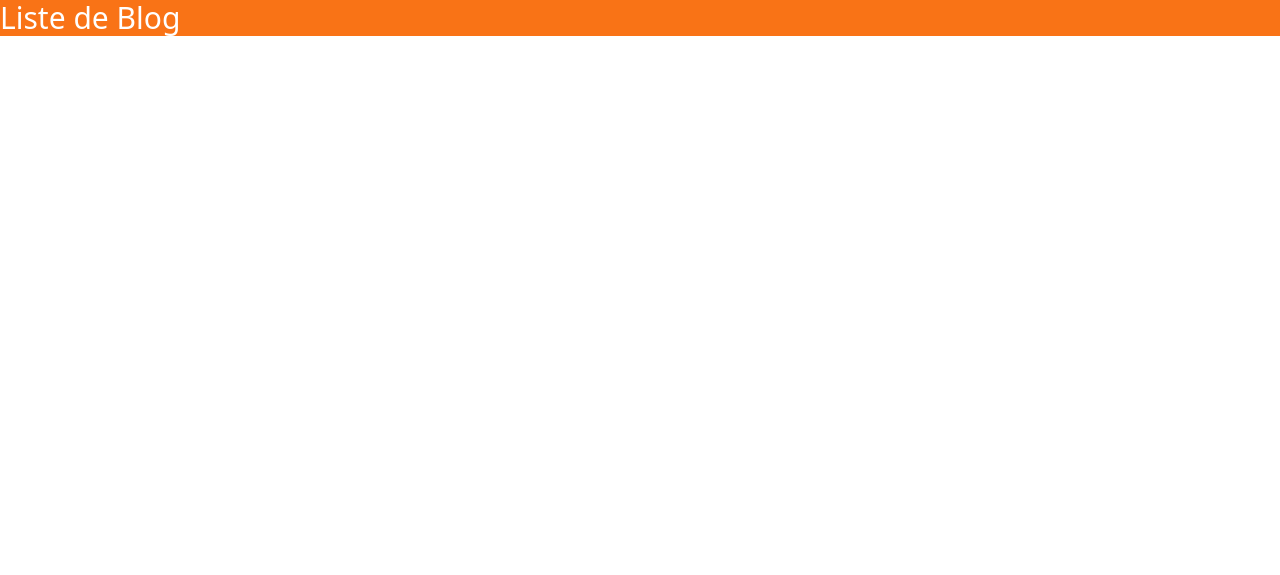
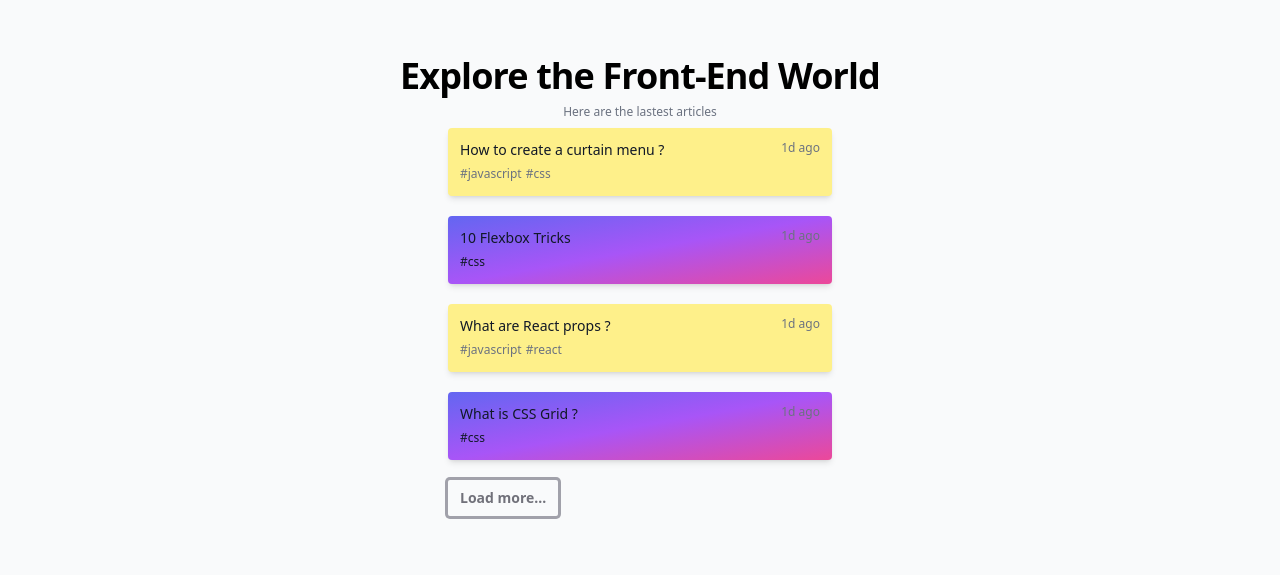
Before and after one commit to lamtan93/tailwindcss, a website: page 1.ListBlog/src/index.html in a window 1280 px wide. Drawn offline with nearby package versions, Linux system fonts and the light colour scheme; files that its build step writes are made by us from their sources.

Commit message:
1.ListBlog - finished

```diff
--- a/1.ListBlog/src/index.html
+++ b/1.ListBlog/src/index.html
@@ -3,10 +3,63 @@
 <head>
     <meta charset="UTF-8">
     <meta name="viewport" content="width=device-width, initial-scale=1.0">
-    <title>Document</title>
+    <title>Liste de Blog</title>
     <link rel="stylesheet" href="../dist/style-output.css">
 </head>
-<body>
-    <h1 class="text-3xl text-white bg-orange-500">Liste de Blog</h1>
+<body class="bg-gray-50 ">
+    <div class="max-w-7xl py-14 px-4 mx-auto">
+        <h2 class="text-2xl font-bold text-center tracking-tight sm:text-3xl lg:text-4xl">Explore the Front-End World</h2>
+        <p class="mt-2 text-xs text-gray-500 text-center ">Here are the lastest articles</p>
+        <ul role="list" class=" max-w-sm mx-auto mt-2 flex flex-col gap-5">
+            <li class="relative bg-yellow-200 text-gray-900 rounded p-3 hover:-translate-y-1 transition-transform will-change-transform shadow-md">
+                <a href="#article" class="absolute h-full w-full"></a>
+                <h3 class="flex justify-between">
+                    <span class="text-sm">How to create a curtain menu ?</span>
+                    <span class="text-xs text-gray-500">1d ago</span>
+                </h3>
+                <a href="#javascript" class="relative z-10 text-xs text-gray-500">#javascript</a>
+                <a href="#css" class="relative z-10 text-xs text-gray-500">#css</a>
+            </li>
+
+            <li class="relative bg-yellow-200 text-gray-900 rounded p-3 hover:-translate-y-1 transition-transform will-change-transform shadow-md bg-gradient-to-br from-indigo-500 via-purple-500 to-pink-500">
+                <a href="#article" class="absolute h-full w-full"></a>
+                <h3 class="flex justify-between">
+                    <span class="text-sm">10 Flexbox Tricks</span>
+                    <span class="text-xs text-gray-500">1d ago</span>
+                </h3>
+                <a href="#css" class="relative z-10 text-xs">#css</a>
+            </li>
+
+            <li class="relative bg-yellow-200 text-gray-900 rounded p-3 hover:-translate-y-1 transition-transform will-change-transform shadow-md">
+                <a href="#article" class="absolute h-full w-full"></a>
+                <h3 class="flex justify-between">
+                    <span class="text-sm">What are React props ?</span>
+                    <span class="text-xs text-gray-500">1d ago</span>
+                </h3>
+                <a href="#javascript" class="relative z-10 text-xs text-gray-500">#javascript</a>
+                <a href="#react" class="relative z-10 text-xs text-gray-500">#react</a>
+            </li>
+
+            <li class="relative bg-yellow-200 text-gray-900 rounded p-3 hover:-translate-y-1 transition-transform will-change-transform shadow-md bg-gradient-to-br from-indigo-500 via-purple-500 to-pink-500">
+                <a href="#article" class="absolute h-full w-full"></a>
+                <h3 class="flex justify-between">
+                    <span class="text-sm">What is CSS Grid ?</span>
+                    <span class="text-xs text-gray-500">1d ago</span>
+                </h3>
+                <a href="#css" class="relative z-10 text-xs">#css</a>
+            </li>
+        </ul>
+        <div class="max-w-sm mx-auto">
+            <button class="py-2 px-3 mt-5 text-sm font-semibold text-zinc-500 rounded-sm ring ring-zinc-400 hover:ring-zinc-500">
+                Load more...
+            </button>
+
+            <!-- OU -->
+
+            <!-- <button class="py-2 px-3 mt-5 text-sm font-semibold text-zinc-500 rounded-sm border-2 border-zinc-400 hover:border-zinc-500">
+                Load more...
+            </button> -->
+        </div>
+    </div>
 </body>
 </html>
```
